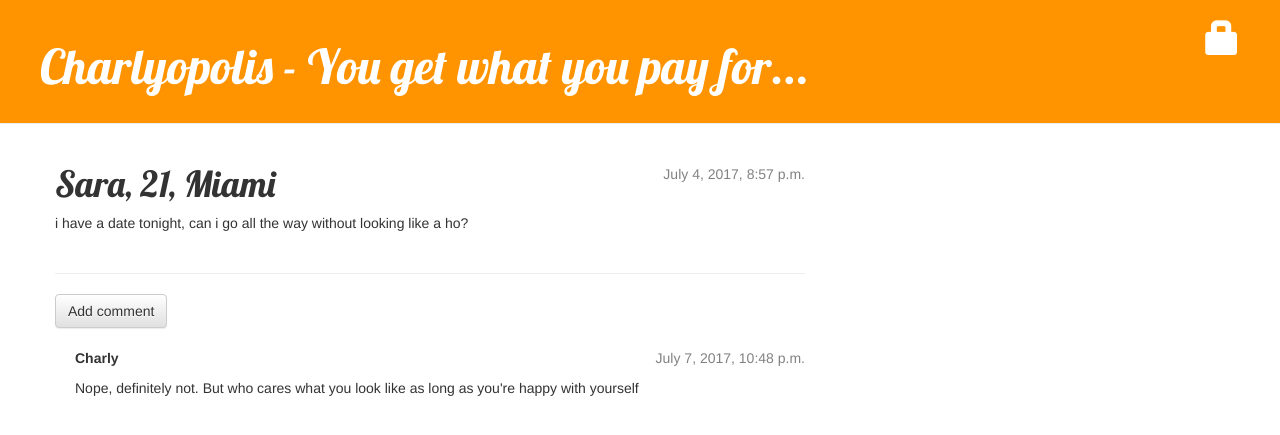
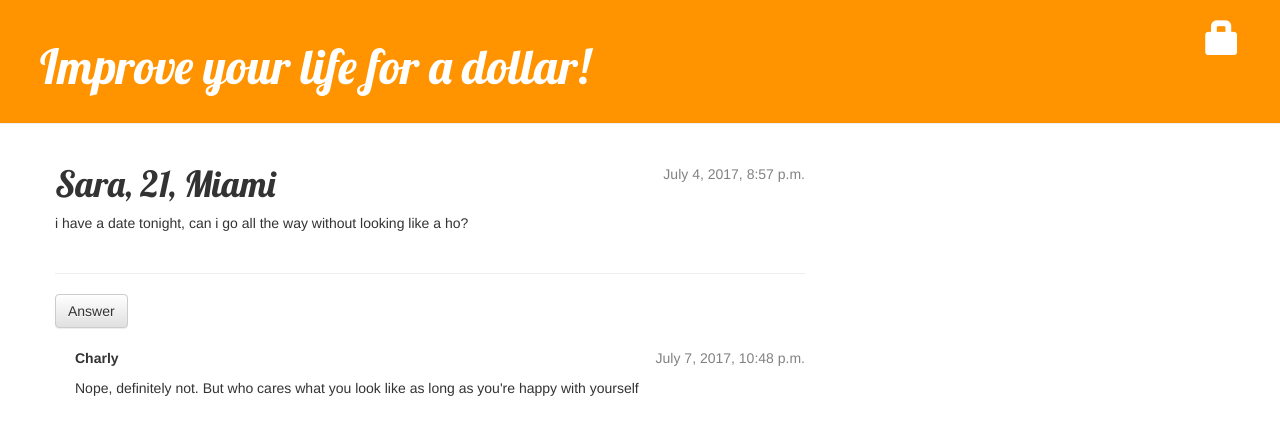
Before and after one commit to DjHoldski/charlyopolis, a Django app: page /post/1/ in a window 1280 px wide. Shown: the top 435 px of the page. Run offline with Django 3.2, Linux system fonts and the light colour scheme; data comes from the database, SQL or seed files in the repository; both versions use the stored data as it was after the commit; some libraries are stand-ins or nearby versions.

Commit message:
First Client View

```diff
--- a/blog/templates/blog/base.html
+++ b/blog/templates/blog/base.html
@@ -2,7 +2,7 @@
 
 <html>
     <head>
-        <title>Charlyopolis - 250 Character Solutions!</title>
+        <title>Welcome to Charlyopolis!</title>
         <link href="//fonts.googleapis.com/css?family=Lobster&subset=latin,latin-ext" rel="stylesheet" type="text/css">
         <link rel="stylesheet" href="//maxcdn.bootstrapcdn.com/bootstrap/3.2.0/css/bootstrap.min.css">
         <link rel="stylesheet" href="//maxcdn.bootstrapcdn.com/bootstrap/3.2.0/css/bootstrap-theme.min.css">
@@ -17,7 +17,7 @@
         {% else %}
             <a href="{% url 'login' %}" class="top-menu"><span class="glyphicon glyphicon-lock"></span></a>
         {% endif %}
-            <h1><a href="/">Charlyopolis - You get what you pay for...</a></h1>
+            <h1><a href="/">Improve your life for a dollar!</a></h1>
     </div>
     <div class="content container">
         <div class="row">
--- a/blog/templates/blog/post_detail.html
+++ b/blog/templates/blog/post_detail.html
@@ -20,7 +20,7 @@
         <p>{{ post.text|linebreaksbr }}</p>
     </div>
 <hr>
-<a class="btn btn-default" href="{% url 'add_comment_to_post' pk=post.pk %}">Add comment</a>
+<a class="btn btn-default" href="{% url 'add_comment_to_post' pk=post.pk %}">Answer</a>
 
 {% for comment in post.comments.all %}
     {% if user.is_authenticated or comment.approved_comment %}
--- a/blog/templates/blog/post_edit.html
+++ b/blog/templates/blog/post_edit.html
@@ -1,7 +1,7 @@
 {% extends 'blog/base.html' %}
 
 {% block content %}
-    <h1>New post</h1>
+    <h1>Name your problem...</h1>
     <form method="POST" class="post-form">{% csrf_token %}
         {{ form.as_p }}
         <button type="submit" class="save btn btn-default">Save</button>
```
Also changed, not shown: db.sqlite3.
